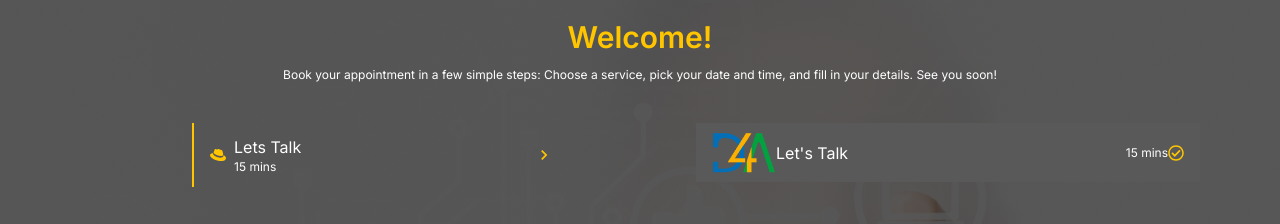
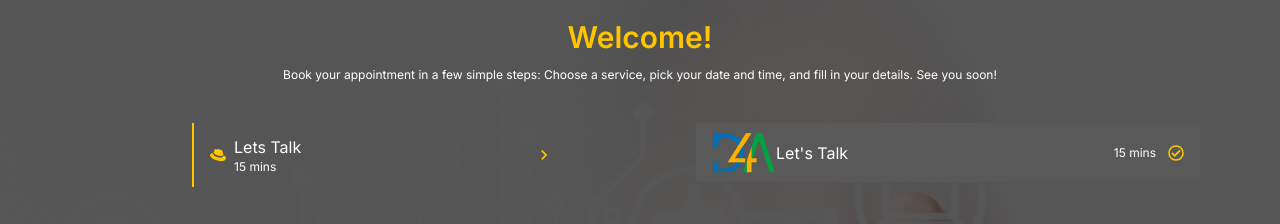
Before and after one commit to bava-bahurdeen/d4_design, a Next.js app: page / in a window 1280 px wide. Shown: the part 1700-1924 px from the top of the page. Built offline with nearby package versions, Linux system fonts and the light colour scheme.

Commit message:
90% design completed

```diff
--- a/src/app/pages/Home.tsx
+++ b/src/app/pages/Home.tsx
@@ -263,7 +263,7 @@
                     <Image src={logo} className="w-16" alt="logo" />
                     <p className="text-white">Let{"'"}s Talk</p>
                   </div>
-                  <div className="flex items-center">
+                  <div className="flex items-center gap-x-3">
                     <p className="text-xs text-white">15 mins</p>
                     <span className="text-secondary">
                       <FaRegCheckCircle />
```
